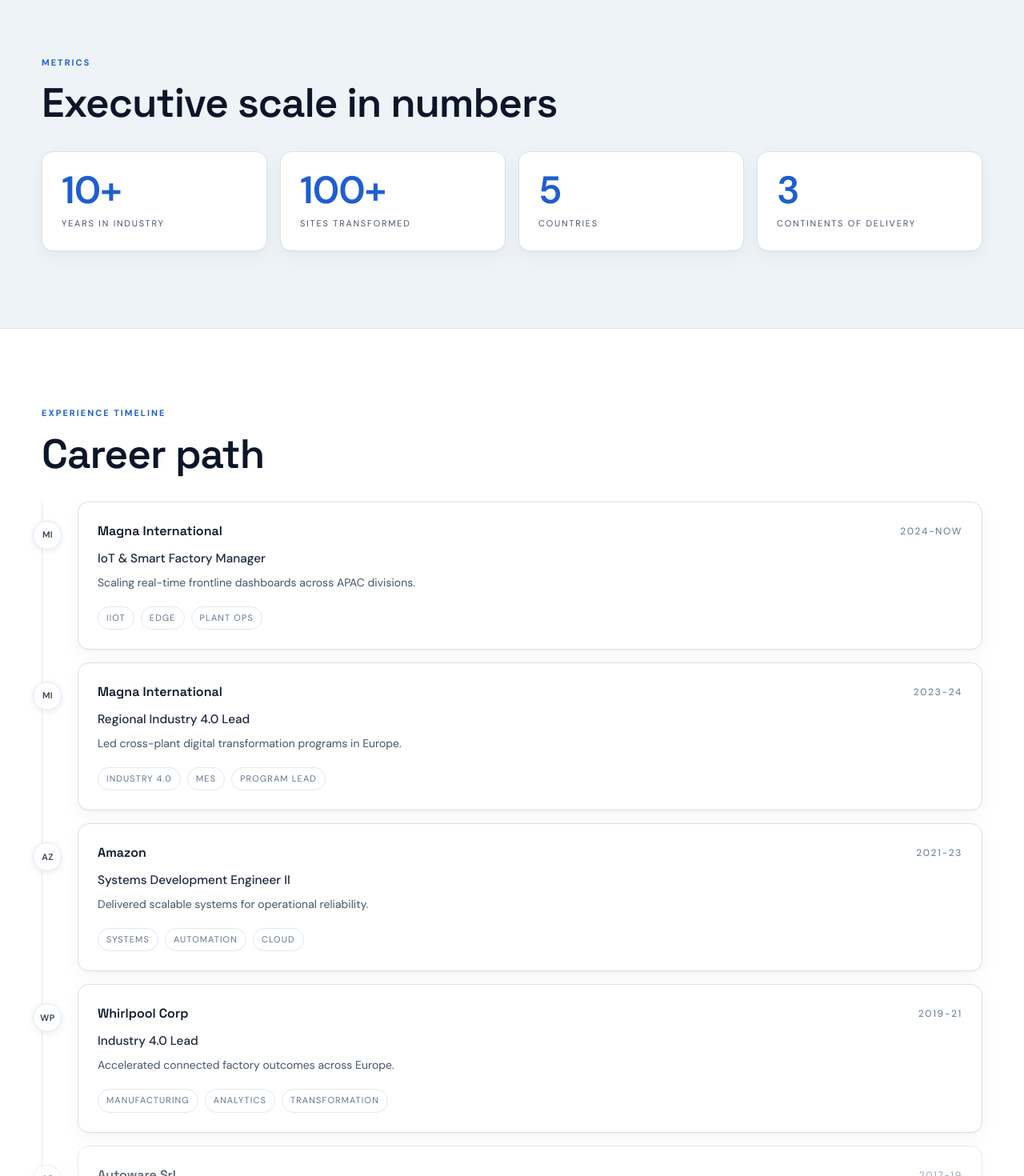
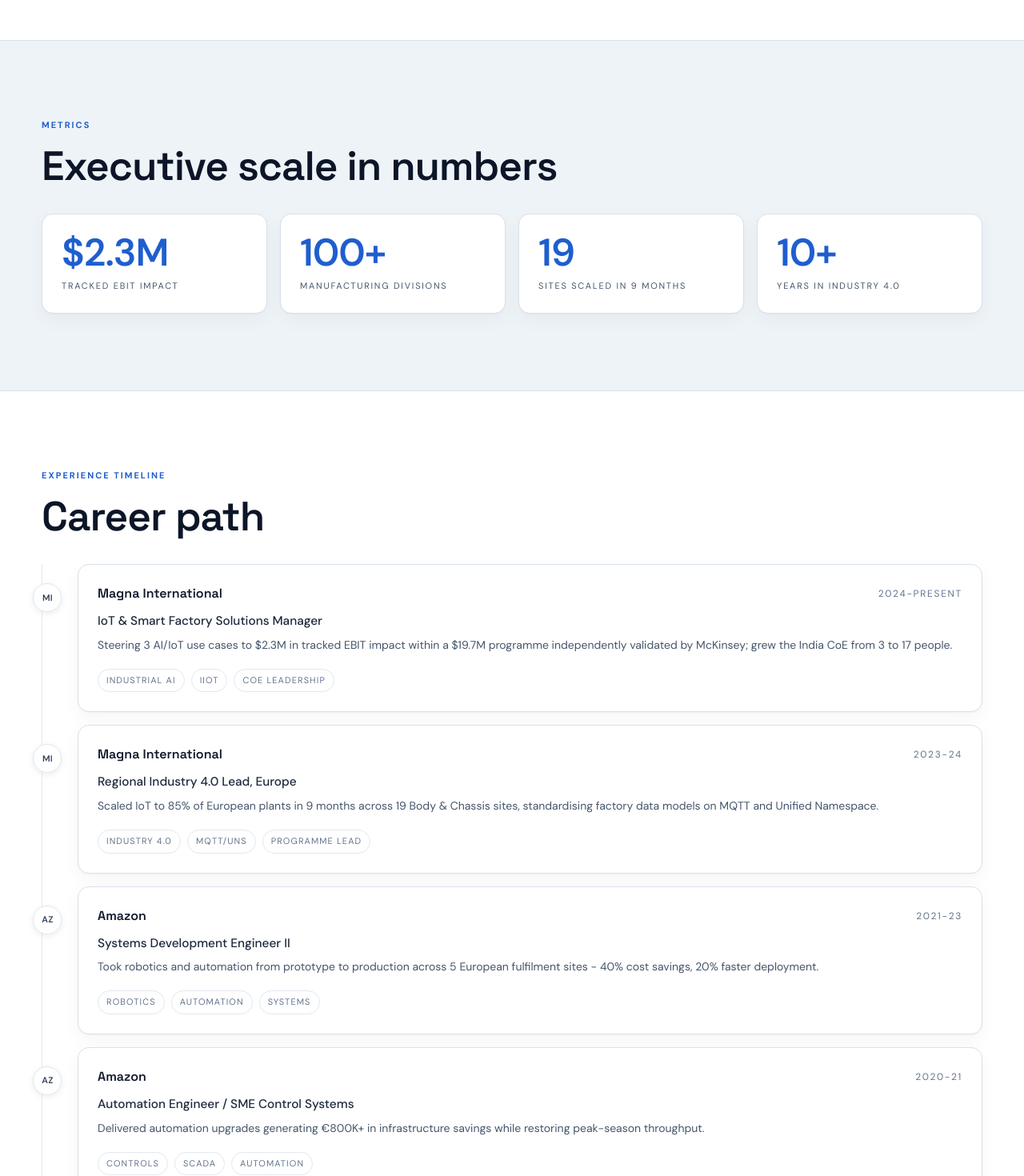
Before and after one commit to vickin/Portfolio, a Next.js app: page / in a window 1280 px wide. Shown: the part 1330-2800 px from the top of the page at 80% size. Built offline with nearby package versions, Linux system fonts and the light colour scheme; no server answers.

Commit message:
Rewrite portfolio copy for clarity and impact against reference CV

```diff
--- a/app/layout.jsx
+++ b/app/layout.jsx
@@ -14,17 +14,17 @@ const spaceGrotesk = Space_Grotesk({
 });
 
 export const metadata = {
-  title: "Vignesh Nagarajan — Engineering Leader, Industry 4.0 & IIoT",
+  title: "Vignesh Nagarajan — Smart Factory & Digital Manufacturing Leader",
   description:
-    "Engineering leader with 10+ years building intelligent manufacturing systems across Europe, APAC, and the Americas. Currently at Magna International.",
+    "Digital transformation leader with 10+ years turning shop-floor pain points into funded Industry 4.0 and AI programmes — $2.3M+ tracked EBIT impact across 100+ manufacturing divisions in Europe, North America, and China. Currently at Magna International.",
   metadataBase: new URL("https://vigneshnagarajan.com"),
   alternates: {
     canonical: "/",
   },
   openGraph: {
-    title: "Vignesh Nagarajan — Engineering Leader, Industry 4.0 & IIoT",
+    title: "Vignesh Nagarajan — Smart Factory & Digital Manufacturing Leader",
     description:
-      "Engineering leader with 10+ years building intelligent manufacturing systems across Europe, APAC, and the Americas. Currently at Magna International.",
+      "Digital transformation leader with 10+ years turning shop-floor pain points into funded Industry 4.0 and AI programmes — $2.3M+ tracked EBIT impact across 100+ manufacturing divisions in Europe, North America, and China.",
     url: "https://vigneshnagarajan.com",
     images: ["/profile.png"],
     type: "website",
--- a/app/page.jsx
+++ b/app/page.jsx
@@ -6,10 +6,10 @@ import {
   Factory,
   Globe2,
   Network,
-  ShieldCheck,
   Sparkles,
   Target,
   TrendingUp,
+  Users,
   Workflow,
 } from "lucide-react";
 import Image from "next/image";
@@ -22,52 +22,48 @@ const timeline = [
   {
     logo: "MI",
     company: "Magna International",
-    years: "2024-Now",
-    role: "IoT & Smart Factory Manager",
-    impact: "Scaling real-time frontline dashboards across APAC divisions.",
-    tags: ["IIoT", "Edge", "Plant Ops"],
+    years: "2024-Present",
+    role: "IoT & Smart Factory Solutions Manager",
+    impact:
+      "Steering 3 AI/IoT use cases to $2.3M in tracked EBIT impact within a $19.7M programme independently validated by McKinsey; grew the India CoE from 3 to 17 people.",
+    tags: ["Industrial AI", "IIoT", "CoE Leadership"],
     current: true,
   },
   {
     logo: "MI",
     company: "Magna International",
     years: "2023-24",
-    role: "Regional Industry 4.0 Lead",
-    impact: "Led cross-plant digital transformation programs in Europe.",
-    tags: ["Industry 4.0", "MES", "Program Lead"],
+    role: "Regional Industry 4.0 Lead, Europe",
+    impact:
+      "Scaled IoT to 85% of European plants in 9 months across 19 Body & Chassis sites, standardising factory data models on MQTT and Unified Namespace.",
+    tags: ["Industry 4.0", "MQTT/UNS", "Programme Lead"],
   },
   {
     logo: "AZ",
     company: "Amazon",
     years: "2021-23",
     role: "Systems Development Engineer II",
-    impact: "Delivered scalable systems for operational reliability.",
-    tags: ["Systems", "Automation", "Cloud"],
+    impact:
+      "Took robotics and automation from prototype to production across 5 European fulfilment sites - 40% cost savings, 20% faster deployment.",
+    tags: ["Robotics", "Automation", "Systems"],
   },
   {
-    logo: "WP",
-    company: "Whirlpool Corp",
-    years: "2019-21",
-    role: "Industry 4.0 Lead",
-    impact: "Accelerated connected factory outcomes across Europe.",
-    tags: ["Manufacturing", "Analytics", "Transformation"],
+    logo: "AZ",
+    company: "Amazon",
+    years: "2020-21",
+    role: "Automation Engineer / SME Control Systems",
+    impact:
+      "Delivered automation upgrades generating €800K+ in infrastructure savings while restoring peak-season throughput.",
+    tags: ["Controls", "SCADA", "Automation"],
   },
   {
-    logo: "AS",
-    company: "Autoware Srl",
-    years: "2017-19",
-    role: "MES Engineer",
-    impact: "Implemented MES improvements in automotive environments.",
-    tags: ["MES", "OT", "Execution"],
-    muted: true,
-  },
-  {
-    logo: "PC",
-    company: "P&C / Cannon",
-    years: "2013-17",
-    role: "Automation Engineer",
-    impact: "Built foundational automation systems across Italy and India.",
-    tags: ["PLC", "SCADA", "Automation"],
+    logo: "EC",
+    company: "Early Career, Italy",
+    years: "2016-19",
+    role: "MES, Automation & Controls Engineer",
+    impact:
+      "Built ISA-95 Level 0-4 foundations across Cannon Automata, Whirlpool, P&C Automation, and Autoware - PLC commissioning, SCADA, and MES rollouts in automotive and appliance manufacturing.",
+    tags: ["MES", "SCADA", "PLC"],
     muted: true,
   },
 ];
@@ -76,45 +72,45 @@ const capabilities = [
   {
     icon: Factory,
     title: "Digital Manufacturing Strategy",
-    description: "Roadmaps linking plant objectives to measurable business outcomes.",
+    description: "Turning plant-level pain points into funded, prioritised Industry 4.0 and AI roadmaps.",
   },
   {
     icon: Network,
     title: "OT/IT Integration",
-    description: "Operational data pipelines from machines to cloud platforms.",
+    description: "Standardising factory data models on MQTT, Unified Namespace, and ISA-95 for consistent OT/IT data flow.",
+  },
+  {
+    icon: Cpu,
+    title: "Applied Industrial AI",
+    description: "Condition-based monitoring, real-time SPC, and predictive maintenance use cases proven on the shop floor.",
   },
   {
     icon: Cloud,
-    title: "Cloud & Platform Architecture",
-    description: "Scalable industrial platforms across regions and business units.",
+    title: "Data & Visibility Platforms",
+    description: "Grafana and Power BI observability giving plant teams real-time, self-serve production visibility.",
   },
   {
-    icon: Cpu,
-    title: "Applied AI for Operations",
-    description: "Practical AI use cases that improve reliability and throughput.",
-  },
-  {
-    icon: ShieldCheck,
-    title: "Industrial Cybersecurity",
-    description: "Secure-by-design implementation for modern connected factories.",
+    icon: Users,
+    title: "Centre of Excellence Leadership",
+    description: "Built and scaled a delivery organisation from 3 to 17 across engineers, analysts, and partners.",
   },
   {
     icon: Workflow,
-    title: "Transformation Leadership",
-    description: "Cross-functional delivery across engineering, ops, and leadership teams.",
+    title: "Executive Programme Delivery",
+    description: "Engaging Directors and VPs to prioritise, fund, and scale programmes across 100+ divisions.",
   },
 ];
 
 const nowItems = [
   {
-    label: "Active · Magna APAC",
-    title: "Scaling IoT to 200+ divisions",
-    text: "Deploying real-time frontline dashboards to every Magna APAC plant by end of 2025.",
+    label: "Active · Magna Global",
+    title: "Scaling to 200+ divisions",
+    text: "Deploying real-time production observability across Magna's global manufacturing divisions, scaling toward 200+ by end of 2026.",
   },
   {
     label: "Building · India CoE",
     title: "Smart Factory Centre of Excellence",
-    text: "Leading an 8-person agile team of data scientists, DevOps and full-stack engineers in Bengaluru.",
+    text: "Leading a 17-person Centre of Excellence - engineers, analysts, and partners - grown from 3 in two years.",
   },
   {
     label: "Learning · Certifications",
@@ -130,16 +126,16 @@ const nowItems = [
 
 const projects = [
   {
-    title: "Global Plant Visibility Program",
-    teaser: "Unified manufacturing telemetry and KPI visibility across multi-country operations.",
+    title: "Global Plant Visibility Programme",
+    teaser: "Grafana observability connecting machine-level data to plant and executive decisions across global factories.",
   },
   {
     title: "Smart Factory Rollout Playbook",
-    teaser: "Repeatable operating model for scaling digital initiatives from pilot to enterprise.",
+    teaser: "The MQTT/Unified Namespace data-standardisation model that scaled IoT to 85% of European plants in 9 months.",
   },
   {
-    title: "Industrial Data to Business Insight",
-    teaser: "Connecting edge signals to executive decisions with cloud-native reporting layers.",
+    title: "Industrial AI to EBIT Impact",
+    teaser: "Condition-based monitoring, SPC, and invoice automation use cases behind $2.3M in McKinsey-validated EBIT impact.",
   },
 ];
 
@@ -168,9 +164,9 @@ export default function Home() {
               <h1 className="text-balance mb-5 text-5xl font-semibold leading-[0.9] tracking-[-0.03em] text-slate-950 md:text-[4.8rem]">
                 Vignesh Nagarajan
               </h1>
-              <p className="mb-4 text-xs uppercase tracking-[0.17em] text-slate-500">Engineering Leader · Industry 4.0 · IoT</p>
+              <p className="mb-4 text-xs uppercase tracking-[0.17em] text-slate-500">Smart Factory & Digital Manufacturing Leader · Industry 4.0 · Industrial AI</p>
               <p className="text-pretty mb-8 max-w-[68ch] text-[1.03rem] leading-8 text-slate-600">
-                I bridge the gap between shop floor and boardroom - turning factory complexity into intelligent, scalable systems across Europe and APAC.
+                I turn shop-floor pain points into funded, scalable Industry 4.0 and AI programmes - delivering $2.3M+ in tracked EBIT impact across 100+ manufacturing divisions in Europe, North America, and China.
               </p>
               <div className="mb-8 flex flex-wrap gap-3">
                 <a href="#connect" className="rounded-xl border border-transparent bg-[var(--accent)] px-5 py-3 text-xs font-semibold uppercase tracking-[0.14em] text-white transition hover:bg-[var(--accent-strong)]">
@@ -209,10 +205,10 @@ export default function Home() {
           <Reveal className="reading-width">
             <p className="section-kicker">Problem statement</p>
             <h2 className="section-title">
-              Manufacturing leaders are expected to deliver digital outcomes at enterprise speed.
+              Digital transformation stalls at the gap between the shop floor and the boardroom.
             </h2>
             <p className="section-body text-pretty">
-              The challenge is rarely technology in isolation. It is the execution gap between factory operations, software systems, cloud platforms, AI capability, and board-level business priorities. My work sits exactly in that gap.
+              The barrier is rarely the technology itself. It is translating plant-level pain points - across decentralised, multi-process manufacturing environments - into funded, scalable programmes that both operators and executives trust. That translation is where I operate, adapting each solution to a facility's specific operational, data, and organisational realities rather than forcing a uniform approach.
             </p>
           </Reveal>
         </div>
@@ -267,7 +263,7 @@ export default function Home() {
         <div className="section-shell">
           <Reveal className="mb-8 reading-width">
             <p className="section-kicker">Capabilities</p>
-            <h2 className="section-title">Where manufacturing, software, cloud, AI and strategy meet</h2>
+            <h2 className="section-title">Where shop-floor operations, data, AI, and executive strategy meet</h2>
           </Reveal>
           <div className="grid gap-4 md:grid-cols-2 lg:grid-cols-3">
             {capabilities.map((item, index) => {
@@ -336,7 +332,7 @@ export default function Home() {
       <footer className="bg-[var(--bg)] py-8">
         <div className="section-shell flex flex-col items-center justify-between gap-2 border-t border-[var(--line)] pt-6 text-center text-sm text-slate-600 md:flex-row md:text-left">
           <p>
-            <strong className="font-semibold text-slate-900">Vignesh Nagarajan</strong> · Engineering Leader
+            <strong className="font-semibold text-slate-900">Vignesh Nagarajan</strong> · Smart Factory & Digital Manufacturing Leader
           </p>
           <p>Chennai, India · Open to Europe</p>
         </div>
--- a/components/sections/metrics-grid.jsx
+++ b/components/sections/metrics-grid.jsx
@@ -8,10 +8,10 @@ export default function MetricsGrid() {
 
   const metrics = useMemo(
     () => [
-      { value: 10, suffix: "+", label: "Years in Industry" },
-      { value: 100, suffix: "+", label: "Sites Transformed" },
-      { value: 5, suffix: "", label: "Countries" },
-      { value: 3, suffix: "", label: "Continents of Delivery" },
+      { prefix: "$", value: "2.3", suffix: "M", label: "Tracked EBIT Impact" },
+      { value: 100, suffix: "+", label: "Manufacturing Divisions" },
+      { value: 19, suffix: "", label: "Sites Scaled in 9 Months" },
+      { value: 10, suffix: "+", label: "Years in Industry 4.0" },
     ],
     []
   );
@@ -30,6 +30,7 @@ export default function MetricsGrid() {
         >
           <p className="mb-2 text-[2.65rem] font-semibold leading-none tracking-[-0.02em] text-[var(--accent)] md:text-5xl">
             <span className="tabular-nums">
+              {metric.prefix}
               {metric.value}
               {metric.suffix}
             </span>
```
